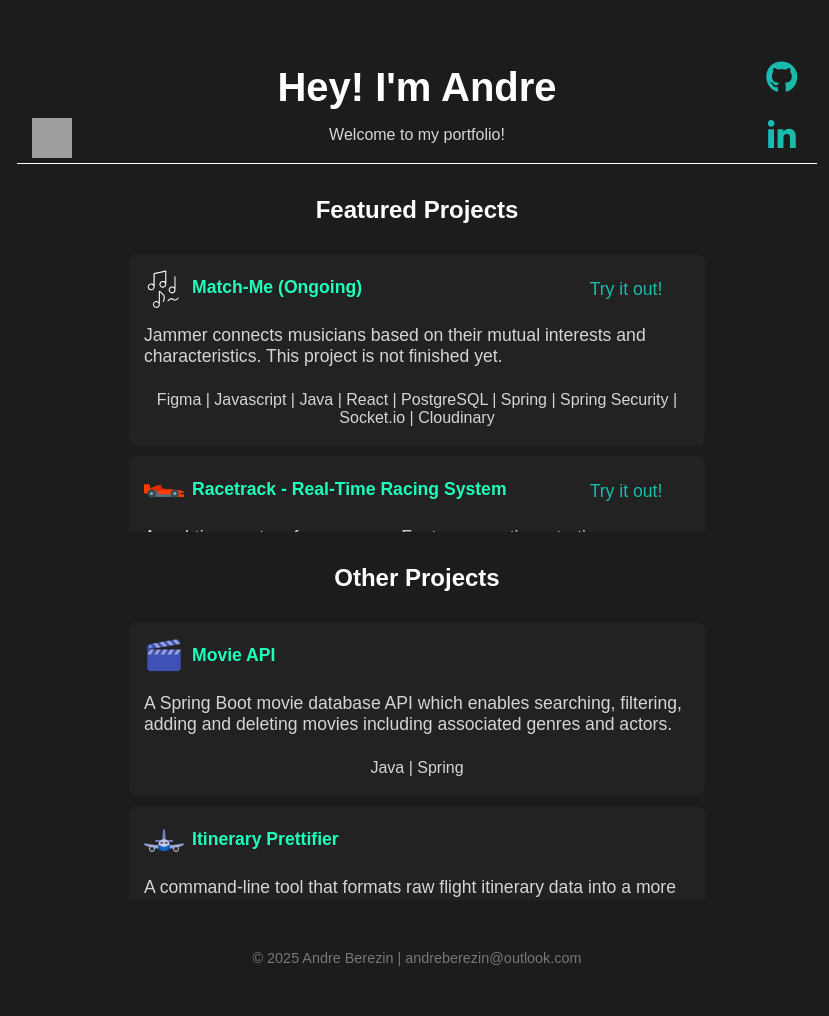
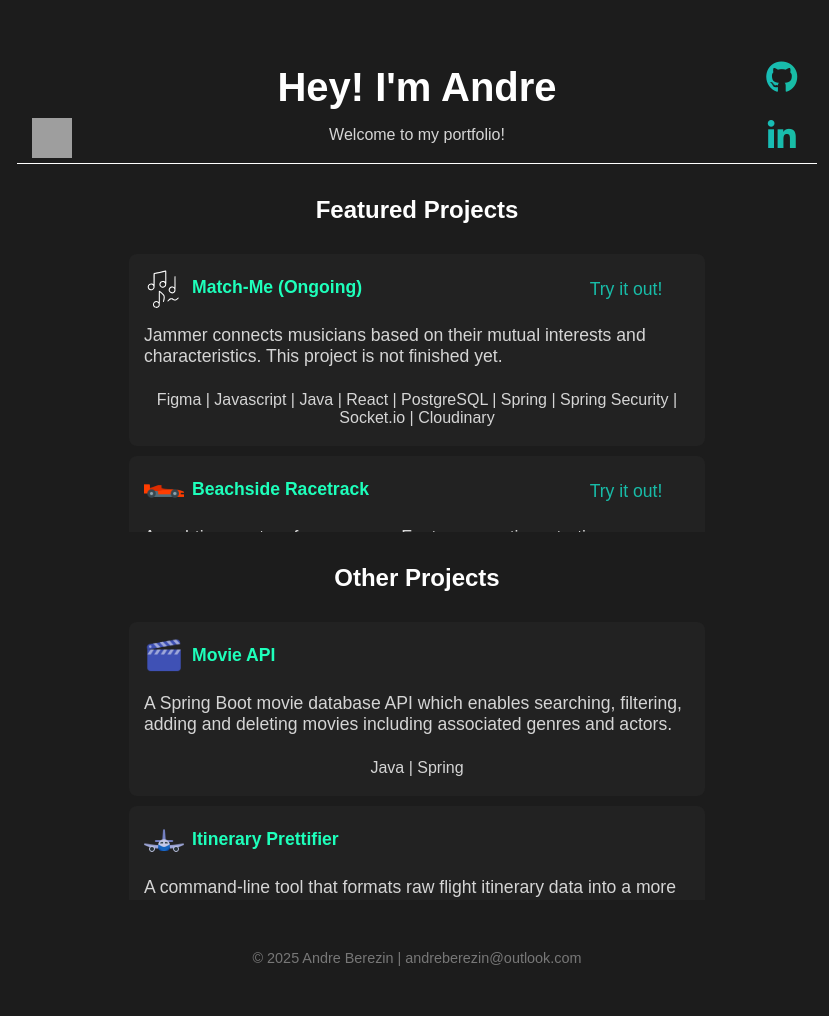
Before and after one commit to andreberezin/andreberezin.github.io, a Jekyll site: the page built from README.md, in a window 1280 px wide. Shown: the whole page, without its empty margins (223-1052 px from the left). Built offline with Jekyll 4.4.1, drawn with Linux system fonts in a browser that asks for light colours; our own code applies the rules of GitHub Pages for plain Markdown files; grey boxes are pictures that could not be loaded.

Commit message:
small change

```diff
--- a/_layouts/default.html
+++ b/_layouts/default.html
@@ -87,8 +87,8 @@
                 <a href='https://github.com/andreberezin/racetrack' class='github-link' target="_blank" title='Github repository'>
                     <div class='title'>
                         <img src='../assets/icons/f1-icon.png' alt='Racetrack' class='icon'/>
-                        <p lang='en'>Racetrack - Real-Time Racing System</p>
-                        <p lang='ee' hidden>Racetrack - Reaalajas võidusõidusüsteem</p>
+                        <p lang='en'>Beachside Racetrack</p>
+                        <p lang='ee' hidden>Beachside Racetrack</p>
                     </div>
                 </a>
                 <a href='https://racetrack-ns5c.onrender.com' target="_blank" class='website-link' title='Live website'>
@@ -97,7 +97,7 @@
                 </a>
             </div>
             <p class='description' lang='en'>A real-time system for car races. Features creating, starting, controlling and spectating races live.</p>
-            <p class='description' lang='ee' hidden>Veebileht, mis võimaldab reaalajas hallata võidusõite. Võimaldab võidusõitude loomist, alustamist, kontrollimsit ning jälgimist vastavalt rollile.</p>
+            <p class='description' lang='ee' hidden>Veebileht, mis võimaldab reaalajas hallata võidusõite. Võimaldab võidusõitude loomist, alustamist, kontrollimist ning jälgimist vastavalt rollile.</p>
             <p class='stack'>Javascript | Node.js | React | Mongodb | Ngrok | Socket.io  </p>
         </div>
 
```
